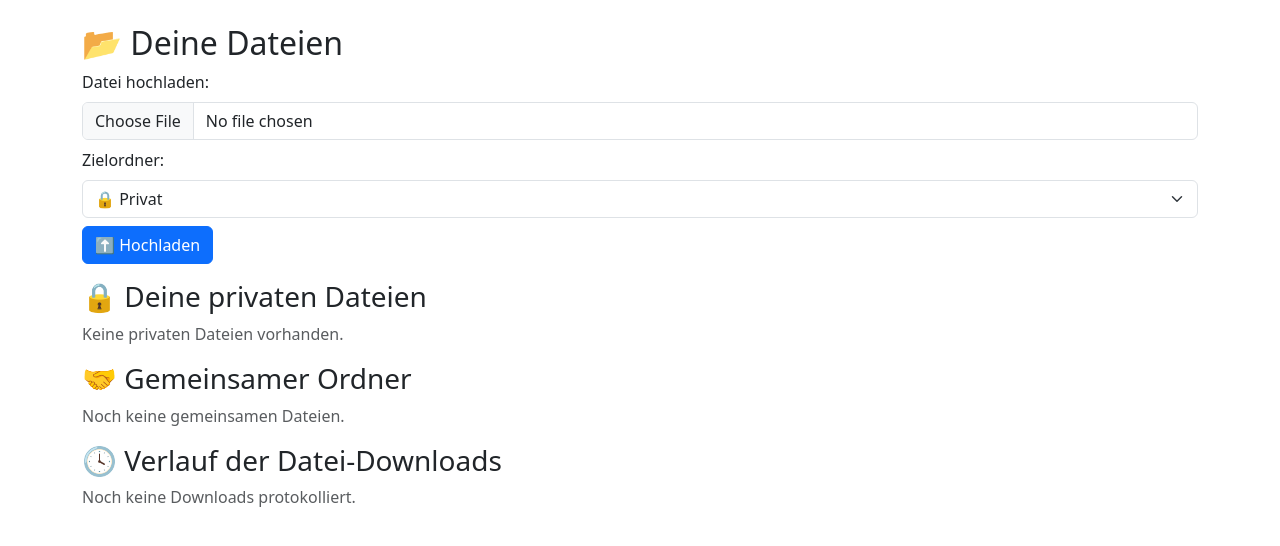
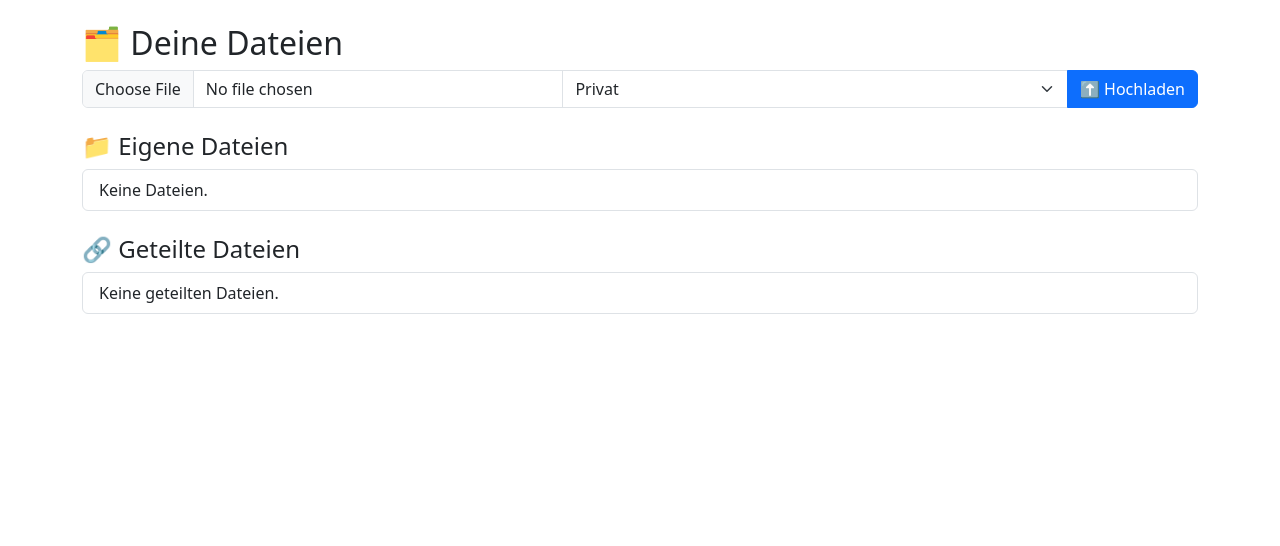
Before and after one commit to Kitanga84/Serwer, a Flask app: page / in a window 1280 px wide. Shown: the part 62-608 px from the top of the page. Run offline with Flask 3, Linux system fonts and the light colour scheme; the visitor is signed in with stand-in values (Sample User, id 1).

Commit message:
Update index.html

```diff
--- a/templates/index.html
+++ b/templates/index.html
@@ -1,69 +1,45 @@
 {% extends "base.html" %}
+{% block title %}Startseite{% endblock %}
+{% block content %}
 
-{% block title %}Startseite{% endblock %}
+<h2>🗂️ Deine Dateien</h2>
 
-{% block content %}
-  <h2>📂 Deine Dateien</h2>
-
-  <form action="{{ url_for('upload_file') }}" method="post" enctype="multipart/form-data" class="mb-3">
-    <div class="mb-2">
-      <label for="file" class="form-label">Datei hochladen:</label>
-      <input type="file" name="file" id="file" class="form-control" required>
+<form method="POST" action="{{ url_for('upload') }}" enctype="multipart/form-data" class="mb-4">
+  <div class="input-group">
+    <input type="file" name="file" class="form-control">
+    <select name="destination" class="form-select">
+      <option value="private">Privat</option>
+      <option value="shared">Gemeinsam</option>
+    </select>
+    <button type="submit" class="btn btn-primary">⬆️ Hochladen</button>
   </div>
-    <div class="mb-2">
-      <label for="folder" class="form-label">Zielordner:</label>
-      <select name="folder" id="folder" class="form-select">
-        <option value="private">🔒 Privat</option>
-        <option value="shared">🤝 Gemeinsam</option>
-      </select>
-    </div>
-    <button type="submit" class="btn btn-primary">⬆️ Hochladen</button>
 </form>
 
-  <h3>🔒 Deine privaten Dateien</h3>
-  {% if files %}
+<h4>📁 Eigene Dateien</h4>
 <ul class="list-group mb-4">
   {% for file in files %}
     <li class="list-group-item d-flex justify-content-between align-items-center">
       {{ file }}
       <span>
-            <a href="{{ url_for('download_file', filename=file) }}" class="btn btn-sm btn-outline-success">⬇️ Herunterladen</a>
-            <a href="{{ url_for('delete_file', filename=file) }}" class="btn btn-sm btn-outline-danger">🗑️ Löschen</a>
+        <a href="{{ url_for('download_file', filename=file) }}" class="btn btn-sm btn-success">⬇️</a>
+        <a href="{{ url_for('delete_file', filename=file) }}" class="btn btn-sm btn-danger">🗑️</a>
       </span>
     </li>
+  {% else %}
+    <li class="list-group-item">Keine Dateien.</li>
   {% endfor %}
 </ul>
-  {% else %}
-    <p class="text-muted">Keine privaten Dateien vorhanden.</p>
-  {% endif %}
 
-  <h3>🤝 Gemeinsamer Ordner</h3>
-  {% if shared_files %}
-    <ul class="list-group mb-4">
+<h4>🔗 Geteilte Dateien</h4>
+<ul class="list-group">
   {% for file in shared_files %}
     <li class="list-group-item d-flex justify-content-between align-items-center">
       {{ file }}
-          <span>
-            <a href="{{ url_for('download_shared_file', filename=file) }}" class="btn btn-sm btn-outline-success">⬇️ Herunterladen</a>
-            <a href="{{ url_for('delete_shared_file', filename=file) }}" class="btn btn-sm btn-outline-danger">🗑️ Löschen</a>
-          </span>
+      <a href="{{ url_for('download_file', filename=file) }}" class="btn btn-sm btn-success">⬇️</a>
     </li>
+  {% else %}
+    <li class="list-group-item">Keine geteilten Dateien.</li>
   {% endfor %}
 </ul>
-  {% else %}
-    <p class="text-muted">Noch keine gemeinsamen Dateien.</p>
-  {% endif %}
 
-  <h3>🕓 Verlauf der Datei-Downloads</h3>
-  {% if history %}
-    <ul class="list-group">
-      {% for entry in history %}
-        <li class="list-group-item">
-          📄 {{ entry.filename }} – 👤 {{ entry.username }} – ⏰ {{ entry.timestamp }}
-        </li>
-      {% endfor %}
-    </ul>
-  {% else %}
-    <p class="text-muted">Noch keine Downloads protokolliert.</p>
-  {% endif %}
 {% endblock %}
```
Lines whose indentation alone changed are shown as unchanged.
